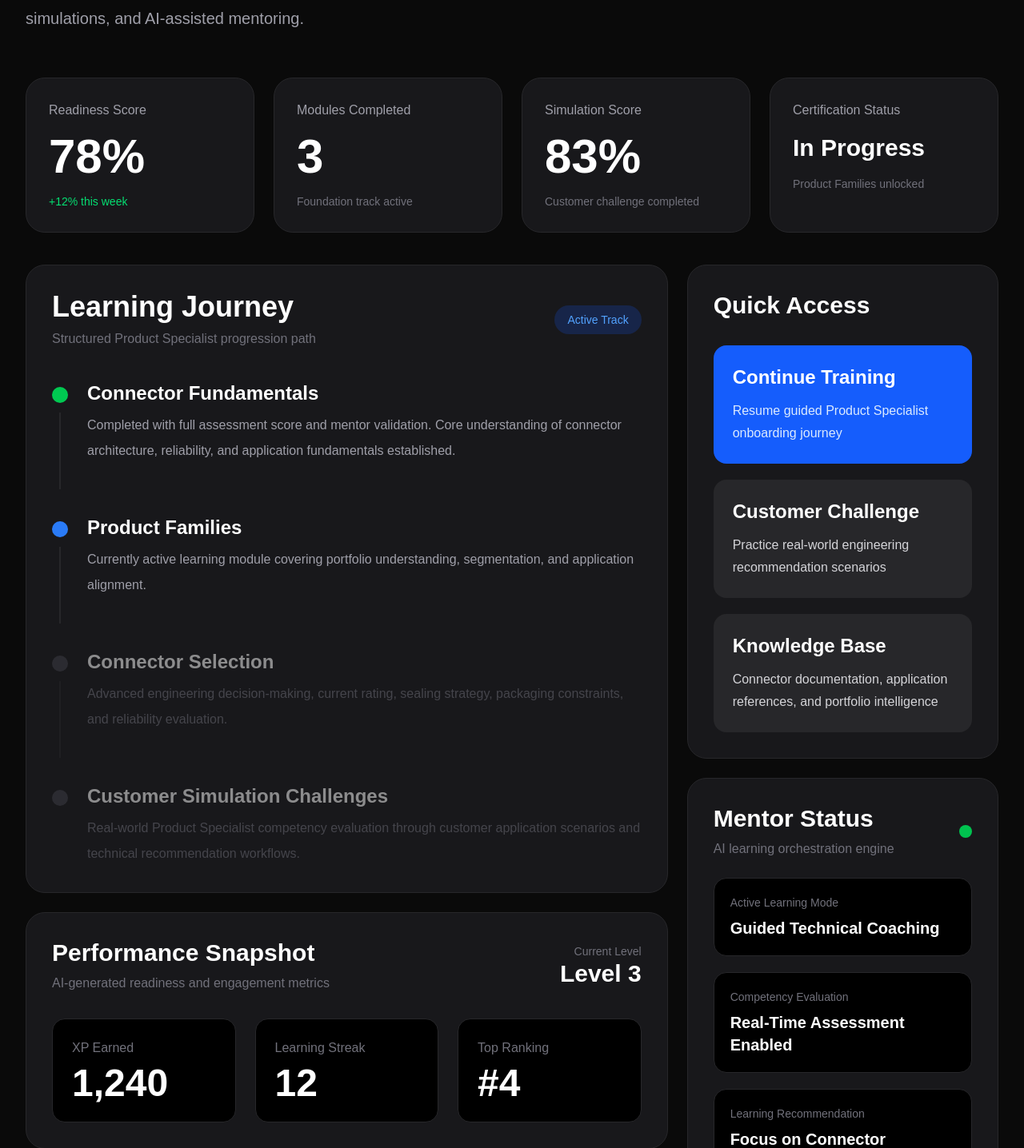
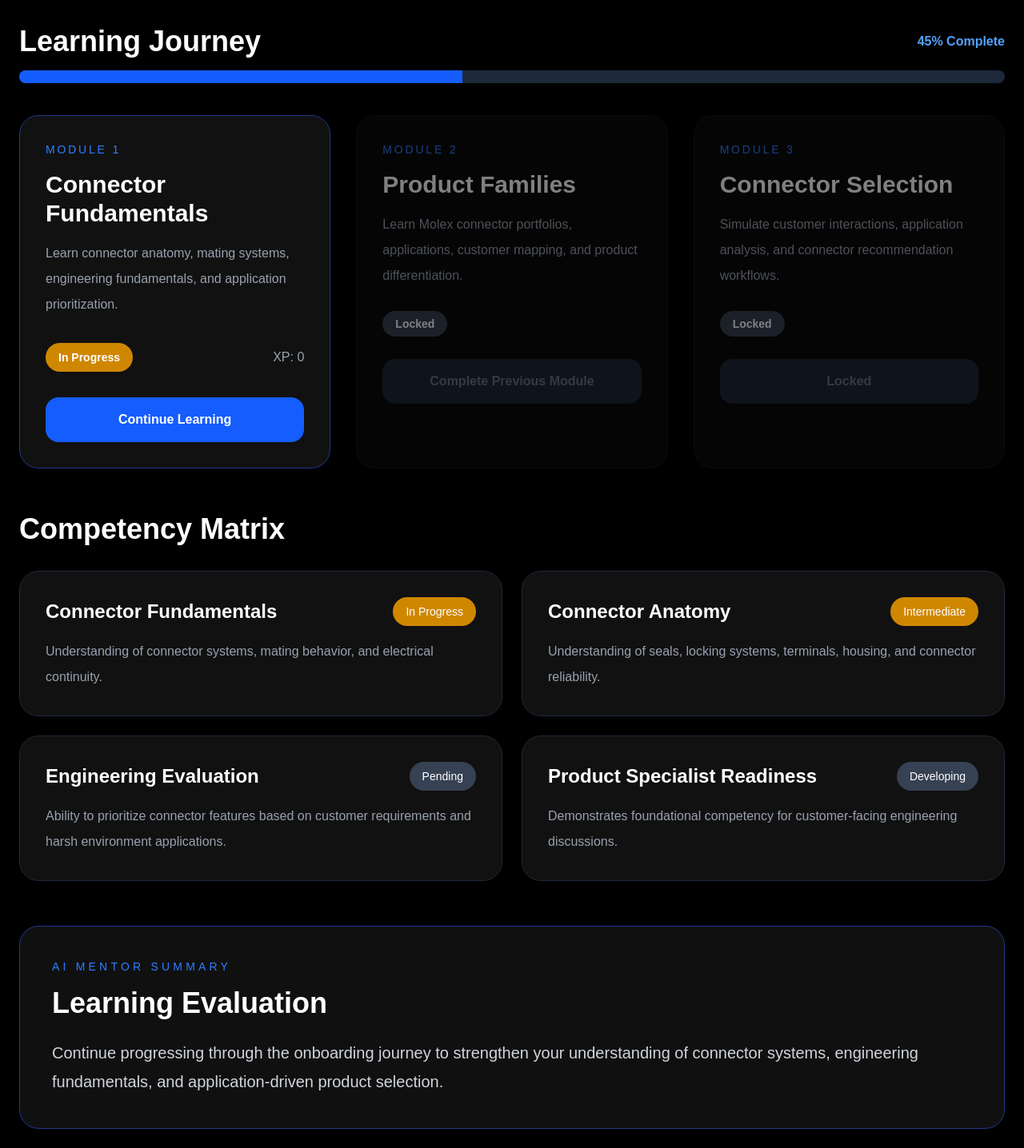
Before and after one commit to vishalawati08/nexus-academy-vishal, a Next.js app: page /dashboard in a window 1280 px wide. Shown: the part 394-1830 px from the top of the page at 80% size. Built offline with nearby package versions, Linux system fonts and the light colour scheme.

Commit message:
Update page.tsx

```diff
--- a/src/app/dashboard/page.tsx
+++ b/src/app/dashboard/page.tsx
@@ -1,457 +1,517 @@
 "use client";
-import Navbar from "@/components/Navbar";
+
 import Link from "next/link";
+import { useEffect, useState } from "react";
 
 export default function DashboardPage() {
 
+  const [xp, setXp] = useState(0);
+
+  const [completed, setCompleted] = useState(false);
+
+  const [competency, setCompetency] = useState("In Progress");
+
+  const [retryCount, setRetryCount] = useState(0);
+
+  useEffect(() => {
+
+    const progressData = localStorage.getItem(
+      "connectorFundamentalsProgress"
+    );
+
+    const completedStatus = localStorage.getItem(
+      "connectorFundamentalsCompleted"
+    );
+
+    const competencyStatus = localStorage.getItem(
+      "connectorFundamentalsCompetency"
+    );
+
+    if (progressData) {
+
+      const parsed = JSON.parse(progressData);
+
+      setXp(parsed.xp || 0);
+
+      setRetryCount(parsed.retryCount || 0);
+
+    }
+
+    if (completedStatus === "true") {
+
+      setCompleted(true);
+
+    }
+
+    if (competencyStatus) {
+
+      setCompetency(competencyStatus);
+
+    }
+
+  }, []);
+
+  const overallProgress = completed ? 100 : 45;
+
   return (
-    <main className="min-h-screen bg-[#0a0a0a] text-white">
 
-    <Navbar />
+    <main className="min-h-screen bg-black text-white px-6 py-10">
 
-      {/* Main Content */}
-      <div className="max-w-7xl mx-auto px-8 py-12">
+      <div className="max-w-7xl mx-auto">
 
-        {/* Hero */}
-        <div className="mb-14">
+        {/* HEADER */}
 
-          <p className="text-blue-500 font-semibold mb-5 tracking-wide uppercase">
-            Product Specialist Learning Ecosystem
+        <div className="mb-12">
+
+          <p className="text-blue-500 uppercase tracking-[0.3em] text-sm mb-4">
+            Nexus Academy
           </p>
 
-          <h1 className="text-6xl font-bold leading-tight mb-6">
-
-            Welcome back,
-            <br />
-            Vishal
-
+          <h1 className="text-6xl font-bold mb-4">
+            Product Specialist Dashboard
           </h1>
 
-          <p className="text-zinc-400 text-xl max-w-4xl leading-9">
-
-            Accelerate Product Specialist onboarding through guided learning,
-            competency tracking, technical simulations, and AI-assisted mentoring.
-
+          <p className="text-gray-400 text-xl">
+            AI-Guided Engineering Learning Platform
           </p>
 
         </div>
 
-        {/* Analytics Cards */}
-        <div className="grid lg:grid-cols-4 md:grid-cols-2 gap-6 mb-10">
+        {/* TOP STATS */}
 
-          {/* Card */}
-          <div className="bg-zinc-900 border border-zinc-800 rounded-3xl p-7 hover:border-blue-500/40 transition">
+        <div className="grid md:grid-cols-4 gap-6 mb-12">
 
-            <p className="text-zinc-400 mb-4">
-              Readiness Score
+          {/* XP */}
+
+          <div className="bg-[#111] border border-gray-800 rounded-3xl p-8">
+
+            <p className="text-gray-400 mb-3">
+              Total XP
             </p>
 
-            <h2 className="text-6xl font-bold">
-              78%
+            <h2 className="text-5xl font-bold text-blue-500">
+              {xp}
             </h2>
-
-            <p className="text-green-400 mt-4 text-sm">
-              +12% this week
-            </p>
 
           </div>
 
-          {/* Card */}
-          <div className="bg-zinc-900 border border-zinc-800 rounded-3xl p-7 hover:border-blue-500/40 transition">
+          {/* COMPLETED */}
 
-            <p className="text-zinc-400 mb-4">
+          <div className="bg-[#111] border border-gray-800 rounded-3xl p-8">
+
+            <p className="text-gray-400 mb-3">
               Modules Completed
             </p>
 
-            <h2 className="text-6xl font-bold">
-              3
+            <h2 className="text-5xl font-bold text-green-400">
+              {completed ? "1" : "0"}
             </h2>
-
-            <p className="text-zinc-500 mt-4 text-sm">
-              Foundation track active
-            </p>
 
           </div>
 
-          {/* Card */}
-          <div className="bg-zinc-900 border border-zinc-800 rounded-3xl p-7 hover:border-blue-500/40 transition">
+          {/* COMPETENCY */}
 
-            <p className="text-zinc-400 mb-4">
-              Simulation Score
+          <div className="bg-[#111] border border-gray-800 rounded-3xl p-8">
+
+            <p className="text-gray-400 mb-3">
+              Competency
             </p>
 
-            <h2 className="text-6xl font-bold">
-              83%
+            <h2 className="text-3xl font-bold text-green-400">
+              {competency}
             </h2>
-
-            <p className="text-zinc-500 mt-4 text-sm">
-              Customer challenge completed
-            </p>
 
           </div>
 
-          {/* Card */}
-          <div className="bg-zinc-900 border border-zinc-800 rounded-3xl p-7 hover:border-blue-500/40 transition">
+          {/* RETRIES */}
 
-            <p className="text-zinc-400 mb-4">
-              Certification Status
+          <div className="bg-[#111] border border-gray-800 rounded-3xl p-8">
+
+            <p className="text-gray-400 mb-3">
+              Retry Attempts
             </p>
 
-            <h2 className="text-3xl font-bold leading-tight">
-              In Progress
+            <h2 className="text-5xl font-bold text-yellow-400">
+              {retryCount}
             </h2>
-
-            <p className="text-zinc-500 mt-4 text-sm">
-              Product Families unlocked
-            </p>
 
           </div>
 
         </div>
 
-        {/* Main Grid */}
-        <div className="grid lg:grid-cols-3 gap-6">
+        {/* LEARNING PATH */}
 
-          {/* LEFT SIDE */}
-          <div className="lg:col-span-2 space-y-6">
+        <section className="mb-14">
 
-            {/* Learning Journey */}
-            <div className="bg-zinc-900 border border-zinc-800 rounded-3xl p-8">
+          <div className="flex items-center justify-between mb-4">
 
-              <div className="flex items-center justify-between mb-10">
+            <h2 className="text-4xl font-bold">
+              Learning Journey
+            </h2>
 
-                <div>
+            <p className="text-blue-400 font-semibold">
+              {overallProgress}% Complete
+            </p>
 
-                  <h2 className="text-4xl font-bold">
-                    Learning Journey
-                  </h2>
+          </div>
 
-                  <p className="text-zinc-500 mt-2">
-                    Structured Product Specialist progression path
-                  </p>
+          <div className="w-full bg-gray-800 rounded-full h-4 overflow-hidden mb-10">
 
-                </div>
+            <div
+              className="bg-blue-600 h-full transition-all duration-700"
+              style={{ width: `${overallProgress}%` }}
+            />
 
-                <div className="bg-blue-600/20 text-blue-400 px-4 py-2 rounded-full text-sm">
-                  Active Track
-                </div>
+          </div>
+
+          {/* MODULES */}
+
+          <div className="grid md:grid-cols-3 gap-8">
+
+            {/* MODULE 1 */}
+
+            <div className="bg-[#111] border border-blue-900 rounded-3xl p-8">
+
+              <p className="text-blue-500 uppercase tracking-[0.2em] text-sm mb-4">
+                Module 1
+              </p>
+
+              <h3 className="text-3xl font-bold mb-4">
+                Connector Fundamentals
+              </h3>
+
+              <p className="text-gray-400 leading-8 mb-8">
+                Learn connector anatomy, mating systems,
+                engineering fundamentals,
+                and application prioritization.
+              </p>
+
+              <div className="flex items-center justify-between mb-8">
+
+                <span
+                  className={`px-4 py-2 rounded-full text-sm font-semibold ${
+                    completed
+                      ? "bg-green-600"
+                      : "bg-yellow-600"
+                  }`}
+                >
+
+                  {completed
+                    ? "Completed"
+                    : "In Progress"}
+
+                </span>
+
+                <span className="text-gray-400">
+                  XP: {xp}
+                </span>
 
               </div>
 
-              <div className="space-y-8">
+              <Link
+                href="/mission/connector-fundamentals"
+                className="block text-center bg-blue-600 hover:bg-blue-500 transition px-6 py-4 rounded-2xl font-semibold"
+              >
+                {completed
+                  ? "Review Module"
+                  : "Continue Learning"}
+              </Link>
 
-                {/* Step */}
-                <div className="flex gap-6">
+            </div>
 
-                  <div className="flex flex-col items-center">
+            {/* MODULE 2 */}
 
-                    <div className="w-5 h-5 rounded-full bg-green-500 mt-2" />
+            <div className={`rounded-3xl p-8 border ${
+              completed
+                ? "bg-[#111] border-gray-800"
+                : "bg-[#0b0b0b] border-gray-900 opacity-50"
+            }`}>
 
-                    <div className="w-[2px] h-24 bg-zinc-800 mt-3" />
+              <p className="text-blue-500 uppercase tracking-[0.2em] text-sm mb-4">
+                Module 2
+              </p>
 
-                  </div>
+              <h3 className="text-3xl font-bold mb-4">
+                Product Families
+              </h3>
 
-                  <div className="flex-1">
+              <p className="text-gray-400 leading-8 mb-8">
+                Learn Molex connector portfolios,
+                applications,
+                customer mapping,
+                and product differentiation.
+              </p>
 
-                    <h3 className="text-2xl font-semibold">
-                      Connector Fundamentals
-                    </h3>
+              <div className="mb-8">
 
-                    <p className="text-zinc-400 mt-2 leading-8">
-                      Completed with full assessment score and mentor validation.
-                      Core understanding of connector architecture, reliability,
-                      and application fundamentals established.
-                    </p>
+                <span
+                  className={`px-4 py-2 rounded-full text-sm font-semibold ${
+                    completed
+                      ? "bg-blue-600"
+                      : "bg-gray-700"
+                  }`}
+                >
 
-                  </div>
+                  {completed
+                    ? "Unlocked"
+                    : "Locked"}
 
-                </div>
-
-                {/* Step */}
-                <div className="flex gap-6">
-
-                  <div className="flex flex-col items-center">
-
-                    <div className="w-5 h-5 rounded-full bg-blue-500 animate-pulse mt-2" />
-
-                    <div className="w-[2px] h-24 bg-zinc-800 mt-3" />
-
-                  </div>
-
-                  <div className="flex-1">
-
-                    <h3 className="text-2xl font-semibold">
-                      Product Families
-                    </h3>
-
-                    <p className="text-zinc-400 mt-2 leading-8">
-                      Currently active learning module covering portfolio
-                      understanding, segmentation, and application alignment.
-                    </p>
-
-                  </div>
-
-                </div>
-
-                {/* Step */}
-                <div className="flex gap-6 opacity-50">
-
-                  <div className="flex flex-col items-center">
-
-                    <div className="w-5 h-5 rounded-full bg-zinc-700 mt-2" />
-
-                    <div className="w-[2px] h-24 bg-zinc-800 mt-3" />
-
-                  </div>
-
-                  <div className="flex-1">
-
-                    <h3 className="text-2xl font-semibold">
-                      Connector Selection
-                    </h3>
-
-                    <p className="text-zinc-500 mt-2 leading-8">
-                      Advanced engineering decision-making, current rating,
-                      sealing strategy, packaging constraints, and reliability
-                      evaluation.
-                    </p>
-
-                  </div>
-
-                </div>
-
-                {/* Step */}
-                <div className="flex gap-6 opacity-50">
-
-                  <div className="flex flex-col items-center">
-
-                    <div className="w-5 h-5 rounded-full bg-zinc-700 mt-2" />
-
-                  </div>
-
-                  <div className="flex-1">
-
-                    <h3 className="text-2xl font-semibold">
-                      Customer Simulation Challenges
-                    </h3>
-
-                    <p className="text-zinc-500 mt-2 leading-8">
-                      Real-world Product Specialist competency evaluation
-                      through customer application scenarios and technical
-                      recommendation workflows.
-                    </p>
-
-                  </div>
-
-                </div>
+                </span>
 
               </div>
 
+              <button
+                disabled={!completed}
+                className={`w-full px-6 py-4 rounded-2xl font-semibold ${
+                  completed
+                    ? "bg-blue-600 hover:bg-blue-500"
+                    : "bg-gray-800 text-gray-500 cursor-not-allowed"
+                }`}
+              >
+
+                {completed
+                  ? "Start Module"
+                  : "Complete Previous Module"}
+
+              </button>
+
             </div>
 
-            {/* XP / Achievement */}
-            <div className="bg-zinc-900 border border-zinc-800 rounded-3xl p-8">
+            {/* MODULE 3 */}
 
-              <div className="flex items-center justify-between mb-8">
+            <div className="bg-[#0b0b0b] border border-gray-900 rounded-3xl p-8 opacity-50">
 
-                <div>
+              <p className="text-blue-500 uppercase tracking-[0.2em] text-sm mb-4">
+                Module 3
+              </p>
 
-                  <h2 className="text-3xl font-bold">
-                    Performance Snapshot
-                  </h2>
+              <h3 className="text-3xl font-bold mb-4">
+                Connector Selection
+              </h3>
 
-                  <p className="text-zinc-500 mt-2">
-                    AI-generated readiness and engagement metrics
-                  </p>
+              <p className="text-gray-400 leading-8 mb-8">
+                Simulate customer interactions,
+                application analysis,
+                and connector recommendation workflows.
+              </p>
 
-                </div>
+              <div className="mb-8">
 
-                <div className="text-right">
-
-                  <p className="text-zinc-500 text-sm">
-                    Current Level
-                  </p>
-
-                  <h2 className="text-3xl font-bold">
-                    Level 3
-                  </h2>
-
-                </div>
+                <span className="px-4 py-2 rounded-full text-sm font-semibold bg-gray-700">
+                  Locked
+                </span>
 
               </div>
 
-              <div className="grid md:grid-cols-3 gap-6">
-
-                <div className="bg-black border border-zinc-800 rounded-2xl p-6">
-
-                  <p className="text-zinc-500 mb-2">
-                    XP Earned
-                  </p>
-
-                  <h2 className="text-5xl font-bold">
-                    1,240
-                  </h2>
-
-                </div>
-
-                <div className="bg-black border border-zinc-800 rounded-2xl p-6">
-
-                  <p className="text-zinc-500 mb-2">
-                    Learning Streak
-                  </p>
-
-                  <h2 className="text-5xl font-bold">
-                    12
-                  </h2>
-
-                </div>
-
-                <div className="bg-black border border-zinc-800 rounded-2xl p-6">
-
-                  <p className="text-zinc-500 mb-2">
-                    Top Ranking
-                  </p>
-
-                  <h2 className="text-5xl font-bold">
-                    #4
-                  </h2>
-
-                </div>
-
-              </div>
+              <button
+                disabled
+                className="w-full px-6 py-4 rounded-2xl font-semibold bg-gray-800 text-gray-500 cursor-not-allowed"
+              >
+                Locked
+              </button>
 
             </div>
 
           </div>
 
-          {/* RIGHT SIDE */}
-          <div className="space-y-6">
+        </section>
 
-            {/* Quick Access */}
-            <div className="bg-zinc-900 border border-zinc-800 rounded-3xl p-8">
+        {/* COMPETENCY MATRIX */}
 
-              <h2 className="text-3xl font-bold mb-8">
-                Quick Access
-              </h2>
+        <section className="mb-14">
 
-              <div className="space-y-5">
+          <h2 className="text-4xl font-bold mb-8">
+            Competency Matrix
+          </h2>
 
-                <Link
-                  href="/training"
-                  className="block bg-blue-600 hover:bg-blue-500 transition rounded-2xl p-6"
-                >
+          <div className="grid md:grid-cols-2 gap-6">
 
-                  <h3 className="text-2xl font-semibold mb-3">
-                    Continue Training
-                  </h3>
+            <div className="bg-[#111] border border-gray-800 rounded-3xl p-8">
 
-                  <p className="text-blue-100 leading-7">
-                    Resume guided Product Specialist onboarding journey
-                  </p>
+              <div className="flex items-center justify-between mb-4">
 
-                </Link>
+                <h3 className="text-2xl font-bold">
+                  Connector Fundamentals
+                </h3>
 
-                <Link
-                  href="/simulation"
-                  className="block bg-zinc-800 hover:bg-zinc-700 transition rounded-2xl p-6"
-                >
+                <span className={`px-4 py-2 rounded-full text-sm ${
+                  completed
+                    ? "bg-green-600"
+                    : "bg-yellow-600"
+                }`}>
 
-                  <h3 className="text-2xl font-semibold mb-3">
-                    Customer Challenge
-                  </h3>
+                  {completed
+                    ? "Complete"
+                    : "In Progress"}
 
-                  <p className="text-zinc-300 leading-7">
-                    Practice real-world engineering recommendation scenarios
-                  </p>
-
-                </Link>
-
-                <div className="bg-zinc-800 rounded-2xl p-6">
-
-                  <h3 className="text-2xl font-semibold mb-3">
-                    Knowledge Base
-                  </h3>
-
-                  <p className="text-zinc-300 leading-7">
-                    Connector documentation, application references,
-                    and portfolio intelligence
-                  </p>
-
-                </div>
+                </span>
 
               </div>
 
+              <p className="text-gray-400 leading-8">
+                Understanding of connector systems,
+                mating behavior,
+                and electrical continuity.
+              </p>
+
             </div>
 
-            {/* AI Mentor Status */}
-            <div className="bg-zinc-900 border border-zinc-800 rounded-3xl p-8">
+            <div className="bg-[#111] border border-gray-800 rounded-3xl p-8">
 
-              <div className="flex items-center justify-between mb-6">
+              <div className="flex items-center justify-between mb-4">
 
-                <div>
+                <h3 className="text-2xl font-bold">
+                  Connector Anatomy
+                </h3>
 
-                  <h2 className="text-3xl font-bold">
-                    Mentor Status
-                  </h2>
+                <span className={`px-4 py-2 rounded-full text-sm ${
+                  exploredStatus(exploredLevel(completed))
+                }`}>
 
-                  <p className="text-zinc-500 mt-2">
-                    AI learning orchestration engine
-                  </p>
+                  {completed
+                    ? "Strong"
+                    : "Intermediate"}
 
-                </div>
-
-                <div className="w-4 h-4 rounded-full bg-green-500 animate-pulse" />
+                </span>
 
               </div>
 
-              <div className="space-y-5">
+              <p className="text-gray-400 leading-8">
+                Understanding of seals,
+                locking systems,
+                terminals,
+                housing,
+                and connector reliability.
+              </p>
 
-                <div className="bg-black border border-zinc-800 rounded-2xl p-5">
+            </div>
 
-                  <p className="text-zinc-500 text-sm mb-2">
-                    Active Learning Mode
-                  </p>
+            <div className="bg-[#111] border border-gray-800 rounded-3xl p-8">
 
-                  <h3 className="text-xl font-semibold">
-                    Guided Technical Coaching
-                  </h3>
+              <div className="flex items-center justify-between mb-4">
 
-                </div>
+                <h3 className="text-2xl font-bold">
+                  Engineering Evaluation
+                </h3>
 
-                <div className="bg-black border border-zinc-800 rounded-2xl p-5">
+                <span className={`px-4 py-2 rounded-full text-sm ${
+                  challengeStatus(challengeLevel(completed))
+                }`}>
 
-                  <p className="text-zinc-500 text-sm mb-2">
-                    Competency Evaluation
-                  </p>
+                  {completed
+                    ? "Passed"
+                    : "Pending"}
 
-                  <h3 className="text-xl font-semibold">
-                    Real-Time Assessment Enabled
-                  </h3>
-
-                </div>
-
-                <div className="bg-black border border-zinc-800 rounded-2xl p-5">
-
-                  <p className="text-zinc-500 text-sm mb-2">
-                    Learning Recommendation
-                  </p>
-
-                  <h3 className="text-xl font-semibold">
-                    Focus on Connector Selection
-                  </h3>
-
-                </div>
+                </span>
 
               </div>
+
+              <p className="text-gray-400 leading-8">
+                Ability to prioritize connector features
+                based on customer requirements
+                and harsh environment applications.
+              </p>
+
+            </div>
+
+            <div className="bg-[#111] border border-gray-800 rounded-3xl p-8">
+
+              <div className="flex items-center justify-between mb-4">
+
+                <h3 className="text-2xl font-bold">
+                  Product Specialist Readiness
+                </h3>
+
+                <span className={`px-4 py-2 rounded-full text-sm ${
+                  completed
+                    ? "bg-green-600"
+                    : "bg-gray-700"
+                }`}>
+
+                  {completed
+                    ? "Ready"
+                    : "Developing"}
+
+                </span>
+
+              </div>
+
+              <p className="text-gray-400 leading-8">
+                Demonstrates foundational competency
+                for customer-facing engineering discussions.
+              </p>
 
             </div>
 
           </div>
 
-        </div>
+        </section>
+
+        {/* AI MENTOR */}
+
+        <section className="bg-[#101010] border border-blue-900 rounded-3xl p-10">
+
+          <p className="text-blue-500 uppercase tracking-[0.3em] text-sm mb-4">
+            AI Mentor Summary
+          </p>
+
+          <h2 className="text-4xl font-bold mb-6">
+            Learning Evaluation
+          </h2>
+
+          <p className="text-gray-300 text-xl leading-9">
+
+            {completed
+              ? "You successfully completed the Connector Fundamentals mission and demonstrated strong competency in connector engineering fundamentals, anatomy understanding, and customer application prioritization."
+              : "Continue progressing through the onboarding journey to strengthen your understanding of connector systems, engineering fundamentals, and application-driven product selection."
+            }
+
+          </p>
+
+        </section>
 
       </div>
 
     </main>
   );
 }
+
+/* =========================
+   STATUS HELPERS
+========================= */
+
+function exploredLevel(completed: boolean) {
+
+  return completed
+    ? "strong"
+    : "intermediate";
+
+}
+
+function exploredStatus(level: string) {
+
+  if (level === "strong") {
+    return "bg-green-600";
+  }
+
+  return "bg-yellow-600";
+
+}
+
+function challengeLevel(completed: boolean) {
+
+  return completed
+    ? "passed"
+    : "pending";
+
+}
+
+function challengeStatus(level: string) {
+
+  if (level === "passed") {
+    return "bg-green-600";
+  }
+
+  return "bg-gray-700";
+
+}
```
